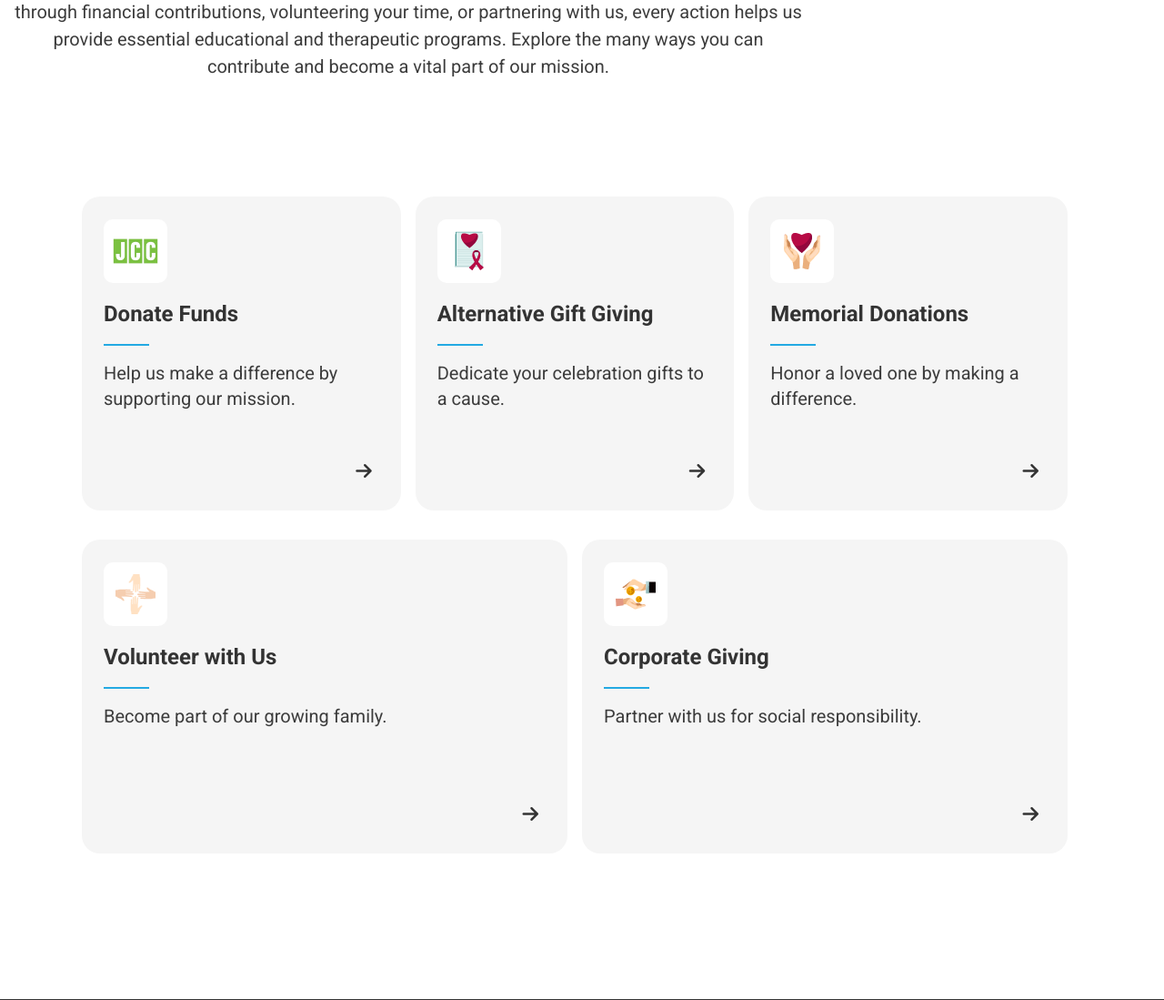
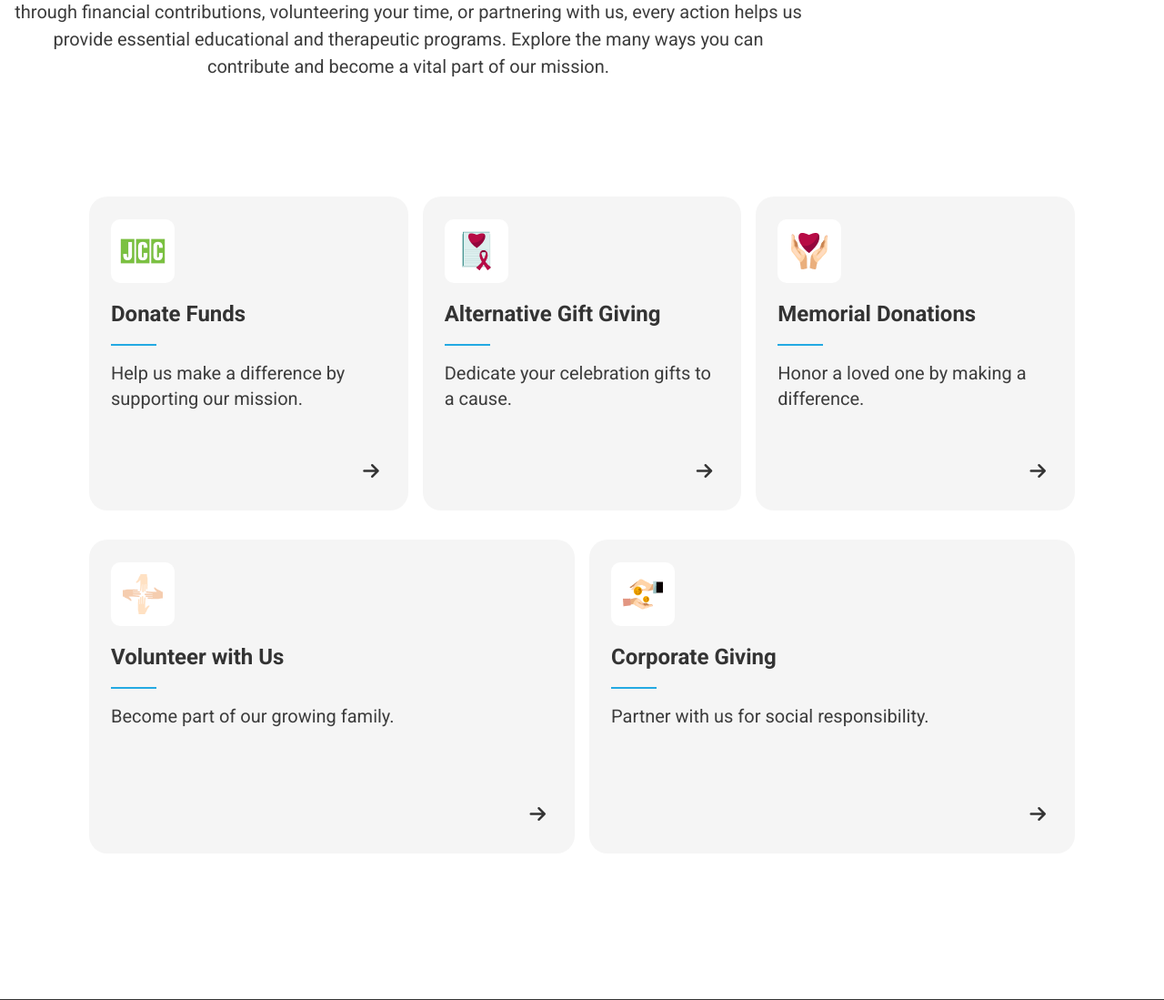
Before and after one commit to kleanthis1996/dikaiomaelpidas, a Django app: template templates/landing_page/support.html in a window 1280 px wide. Shown: the part 294-1393 px from the top of the page at 91% size. Run offline with Django 5.2, Linux system fonts and the light colour scheme; the template is opened without the code that fills it, so the values that code supplies are empty; parts of the project's set-up code (start-up, migrations or seed data) failed here and were passed over.

Commit message:
General Updates

```diff
--- a/templates/landing_page/support.html
+++ b/templates/landing_page/support.html
@@ -27,7 +27,7 @@ Explore the many ways you can contribute and become a vital part of our mission.
 <div class="container-lg mt-5">
     <div class="row" >
         <div class="col-12">
-            <div id="support-section" class="row w-100 mx-auto mt-5">
+            <div id="support-section" class="row w-100 mx-auto mt-5 justify-content-center">
                 <!-- Include Support section -->
                 {% include "landing_page/includes/support.html" %}
             </div>
```
